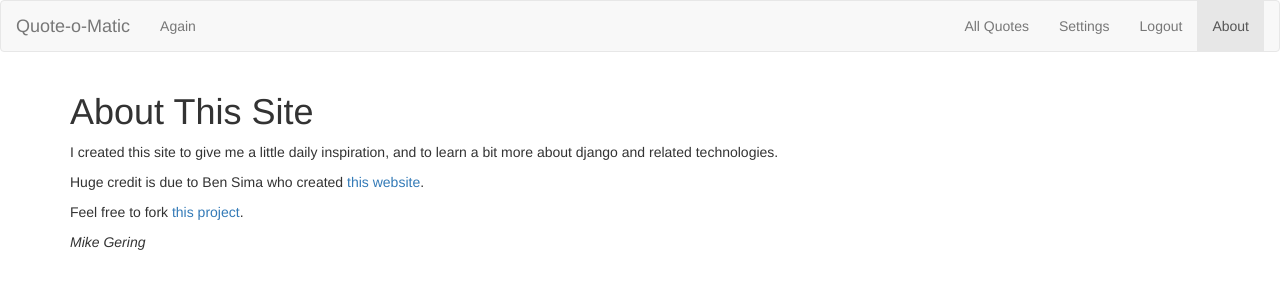
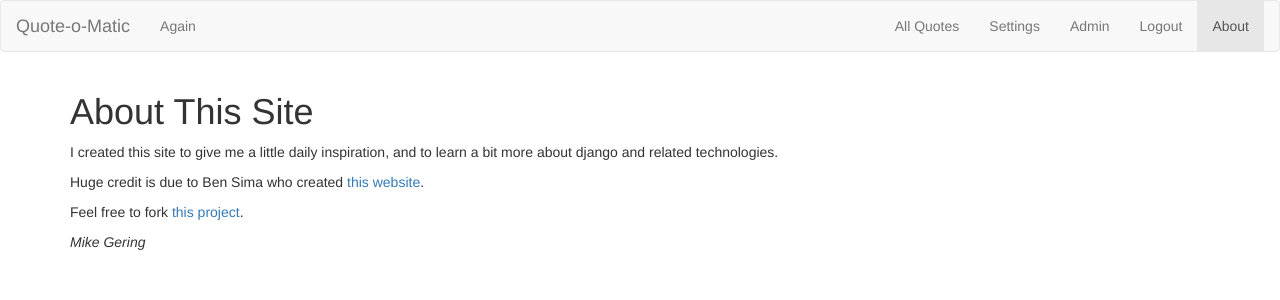
Before and after one commit to mfgering/quotes_site, a Django app: page /about/ in a window 1280 px wide. Shown: the top 300 px of the page. Run offline with Django 3.2, Linux system fonts and the light colour scheme; the visitor is signed in with stand-in values (Sample User, id 1); some libraries are stand-ins or nearby versions.

Commit message:
add staff check and admin menu item

```diff
--- a/main/templates/main/bootstrap.html
+++ b/main/templates/main/bootstrap.html
@@ -48,6 +48,11 @@
                   <ul class="nav navbar-nav navbar-right">
                     <li {% if request.resolver_match.url_name == 'logout' %}class="active"{% endif %}><a href="/logout">Logout</a></li>
                   </ul>
+                  {% if user.is_staff %}
+                      <ul class="nav navbar-nav navbar-right">
+                        <li {% if request.resolver_match.url_name == 'admin' %}class="active"{% endif %}><a href="/admin">Admin</a></li>
+                      </ul>
+                  {% endif %}
               {% else %}
                   <ul class="nav navbar-nav navbar-right">
                     <li {% if request.resolver_match.url_name == 'login' %}class="active"{% endif %}><a href="/login">Login</a></li>
```
